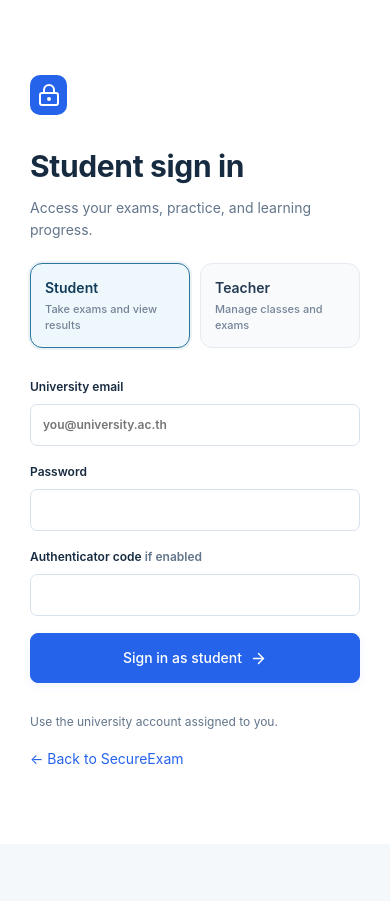
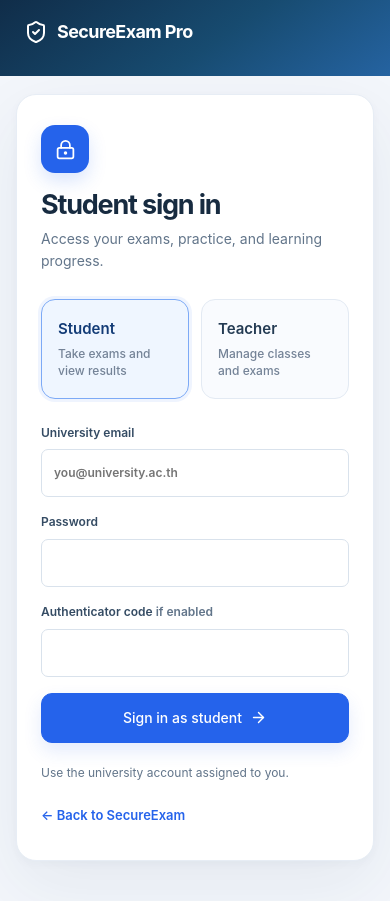
Before and after one commit to kaushikk1999/SecureExam-Pro, a Next.js app: page /login in a window 390 px wide. Before the commit the page ends 844 px from the top, so only its background shows below. Built offline with nearby package versions, Linux system fonts and the light colour scheme; no server answers; the database is empty.

Commit message:
Polish responsive sign-in page

```diff
--- a/src/app/globals.css
+++ b/src/app/globals.css
@@ -298,86 +298,185 @@
 }
 .login-page {
   display: grid;
-  grid-template-columns: 1fr 1fr;
+  grid-template-columns: minmax(320px, 0.92fr) minmax(440px, 1.08fr);
   min-height: 100vh;
-  background: white;
+  min-height: 100svh;
+  background: #f3f6fb;
 }
 .login-story {
-  background: #13334e;
+  position: relative;
+  isolation: isolate;
+  overflow: hidden;
+  background: linear-gradient(145deg, #102d49 0%, #174b70 55%, #2563a1 100%);
   color: white;
-  padding: 50px 12%;
+  padding: clamp(32px, 5.5vw, 78px);
   display: flex;
   flex-direction: column;
   justify-content: space-between;
-  background-image: radial-gradient(
-    ellipse at 20% 70%,
-    #23557770,
-    transparent 60%
-  );
+}
+.login-story::before,
+.login-story::after {
+  content: "";
+  position: absolute;
+  z-index: -1;
+  border: 1px solid #ffffff20;
+  border-radius: 50%;
+  pointer-events: none;
+}
+.login-story::before {
+  width: min(54vw, 660px);
+  aspect-ratio: 1;
+  right: -28%;
+  bottom: 8%;
+  box-shadow:
+    0 0 0 48px #ffffff08,
+    0 0 0 96px #ffffff06;
+}
+.login-story::after {
+  width: 220px;
+  aspect-ratio: 1;
+  right: 13%;
+  bottom: 24%;
+  background: radial-gradient(circle at 35% 35%, #ffffff22, #ffffff00 70%);
 }
 .login-story .brand {
   color: white;
+  font-size: 18px;
 }
 .login-story h1 {
-  font-size: 60px;
-  letter-spacing: -2px;
+  max-width: 560px;
+  font-size: clamp(46px, 5.3vw, 72px);
+  line-height: 1.03;
+  letter-spacing: -2.8px;
+  margin: 18px 0 22px;
 }
 .login-story p {
   color: #adc3d4;
+  max-width: 430px;
+  line-height: 1.7;
 }
 .login-story .eyebrow {
-  color: #96c4dd;
+  color: #b7d8f2;
+  font-size: 11px;
+  letter-spacing: 2px;
 }
 .login-form {
   display: flex;
   justify-content: center;
   align-items: center;
-  padding: 50px;
+  padding: clamp(24px, 5vw, 72px);
 }
 .login-form > div {
-  max-width: 360px;
+  max-width: 480px;
   width: 100%;
+  padding: clamp(28px, 4vw, 48px);
+  background: #fff;
+  border: 1px solid #e7edf5;
+  border-radius: 24px;
+  box-shadow:
+    0 24px 70px #183b5b12,
+    0 3px 10px #183b5b08;
+}
+.login-form .brand-icon {
+  width: 48px;
+  height: 48px;
+  border-radius: 14px;
+  box-shadow: 0 8px 18px #2563eb2b;
+}
+.login-form .brand-icon svg {
+  width: 21px;
+  height: 21px;
 }
 .login-form h2 {
-  font-size: 30px;
-  margin-top: 28px;
+  font-size: clamp(27px, 3vw, 34px);
+  letter-spacing: -1.2px;
+  line-height: 1.15;
+  margin: 20px 0 8px;
+}
+.login-form > div > p.muted {
+  margin: 0;
+  line-height: 1.6;
 }
 .login-role-picker {
   display: grid;
   grid-template-columns: 1fr 1fr;
-  gap: 10px;
-  margin: 22px 0 16px;
+  gap: 12px;
+  margin: 26px 0 18px;
 }
 .login-role-picker button {
   display: grid;
-  gap: 5px;
-  padding: 14px;
+  align-content: center;
+  gap: 7px;
+  min-height: 100px;
+  padding: 16px;
   text-align: left;
   color: #243b53;
-  background: #f8fafc;
-  border: 1px solid var(--line);
-  border-radius: 12px;
+  background: #f9fbfe;
+  border: 1px solid #e3eaf3;
+  border-radius: 14px;
   cursor: pointer;
+  transition:
+    border-color 0.18s,
+    background 0.18s,
+    box-shadow 0.18s,
+    transform 0.18s;
 }
 .login-role-picker button.selected {
-  color: #123c5a;
-  background: #eef7fc;
-  border-color: #2d759c;
-  box-shadow: 0 0 0 2px #2d759c18;
+  color: #123b76;
+  background: #eff6ff;
+  border-color: #7daaf6;
+  box-shadow: 0 0 0 3px #2563eb12;
+}
+.login-role-picker button:hover {
+  border-color: #9bb8dc;
+  transform: translateY(-1px);
+}
+.login-role-picker button:focus-visible {
+  outline: 3px solid #2563eb55;
+  outline-offset: 2px;
 }
 .login-role-picker button strong {
-  font-size: 14px;
+  font-size: 15px;
 }
 .login-role-picker button span {
   color: var(--muted);
-  font-size: 11px;
+  font-size: 12px;
   line-height: 1.4;
 }
 .login-form form {
-  margin: 30px 0;
+  margin: 25px 0 20px;
 }
 .login-form button {
   width: 100%;
+}
+.login-form form label {
+  font-size: 12px;
+  color: #344b63;
+  margin-bottom: 16px;
+}
+.login-form form input {
+  min-height: 48px;
+  border-color: #d8e2ee;
+  background: #fbfcfe;
+}
+.login-form form input:focus {
+  border-color: #5d91ed;
+  outline: 3px solid #2563eb18;
+}
+.login-form button.primary.large {
+  min-height: 50px;
+  border-radius: 11px;
+  box-shadow: 0 8px 18px #2563eb20;
+}
+.login-form > div > p.small {
+  line-height: 1.6;
+  margin: 16px 0 18px;
+}
+.login-form > div > a:last-child {
+  display: inline-flex;
+  padding: 5px 0;
+  font-size: 13px;
+  font-weight: 600;
 }
 .app-shell {
   display: flex;
@@ -2185,10 +2284,28 @@
     grid-template-columns: 1fr;
   }
   .login-story {
+    display: block;
+    min-height: 76px;
+    padding: 18px 24px;
+  }
+  .login-story > div,
+  .login-story > p,
+  .login-story::before,
+  .login-story::after {
     display: none;
   }
   .login-form {
-    padding: 30px;
+    align-items: flex-start;
+    padding: 18px 16px 40px;
+  }
+  .login-form > div {
+    max-width: 520px;
+    margin: 0 auto;
+    padding: 30px 24px;
+    border-radius: 20px;
+  }
+  .login-form h2 {
+    margin-top: 16px;
   }
   .landing nav > .muted {
     display: none;
```
